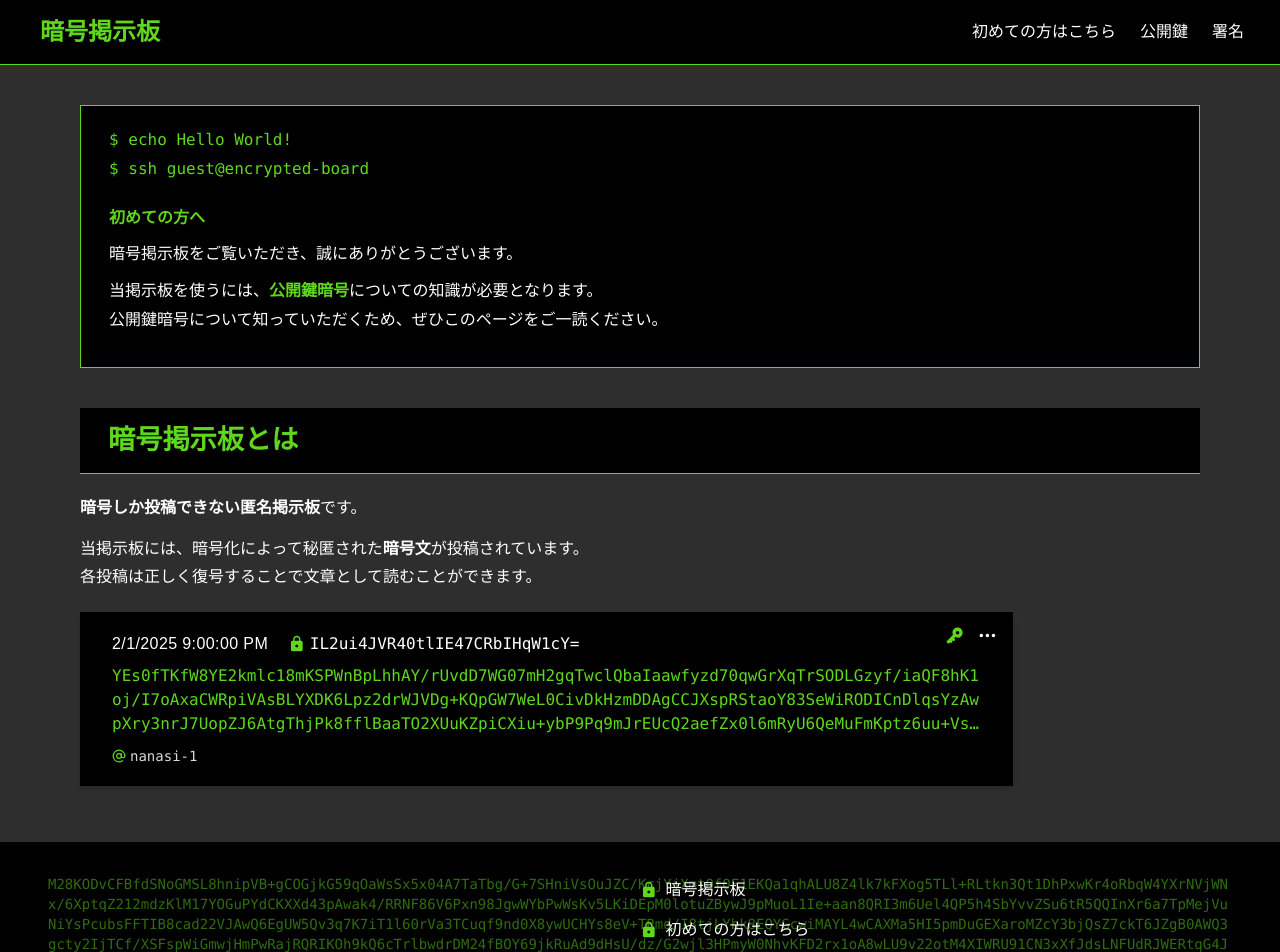
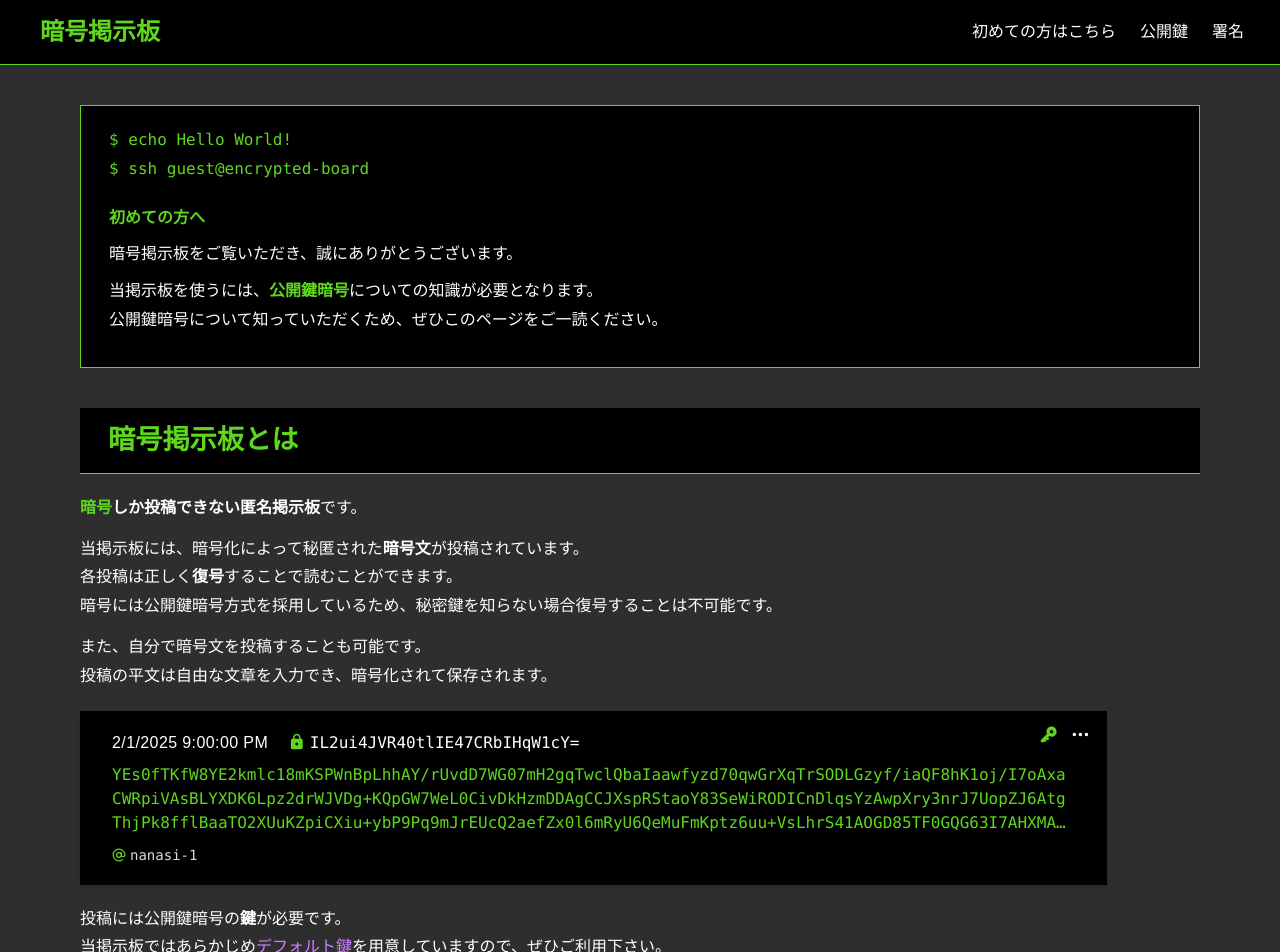
Before and after one commit to nanasi-1/encrypted-board, a Next.js app: page /about in a window 1280 px wide. Shown: the top 952 px of the page. Built offline with nearby package versions, Linux system fonts and the light colour scheme.

Commit message:
「暗号掲示板とは」を作成

```diff
--- a/src/app/about/(components)/sections/about-encrypted-board.tsx
+++ b/src/app/about/(components)/sections/about-encrypted-board.tsx
@@ -12,18 +12,29 @@ const dummyPost: PostData = {
 
 export default function AboutEncryptedBoard() {
   return (
-    <section>
+    <section id="about-encrypted-board">
       <Header2>暗号掲示板とは</Header2>
       <p>
-        <strong>暗号しか投稿できない匿名掲示板</strong>です。
+        <strong>
+          <a href="#about-crypto" className="text-primary">暗号</a>
+          しか投稿できない匿名掲示板</strong>です。
+      </p>
+      <p>
+        当掲示板には、暗号化によって秘匿された<strong>暗号文</strong>が投稿されています。<br />
+        各投稿は正しく<strong>復号</strong>することで読むことができます。<br />
+        暗号には公開鍵暗号方式を採用しているため、秘密鍵を知らない場合復号することは不可能です。<br />
       </p>
       <p className="mb-5">
-        当掲示板には、暗号化によって秘匿された<strong>暗号文</strong>が投稿されています。<br />
-        各投稿は正しく復号することで文章として読むことができます。<br />
+        また、自分で暗号文を投稿することも可能です。<br />
+        投稿の平文は自由な文章を入力でき、暗号化されて保存されます。<br />
       </p>
-      <div className="leading-6 w-5/6">
+      <div className="leading-6 w-11/12 mb-5">
         <PostCard post={dummyPost} />
       </div>
+      <p>
+        投稿には公開鍵暗号の<strong>鍵</strong>が必要です。<br />
+        当掲示板ではあらかじめ<a href="#default-key">デフォルト鍵</a>を用意していますので、ぜひご利用下さい。<br />
+      </p>
     </section>
   )
 }
```
